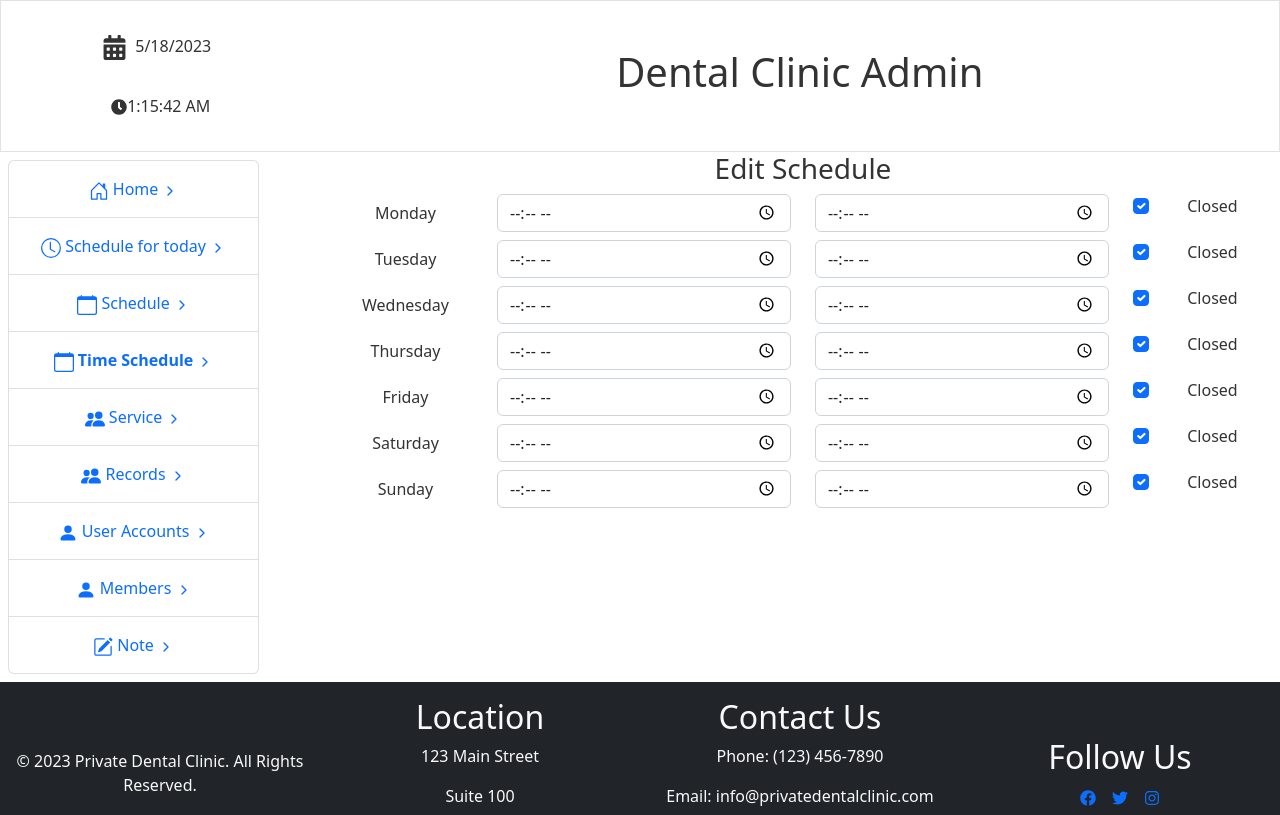
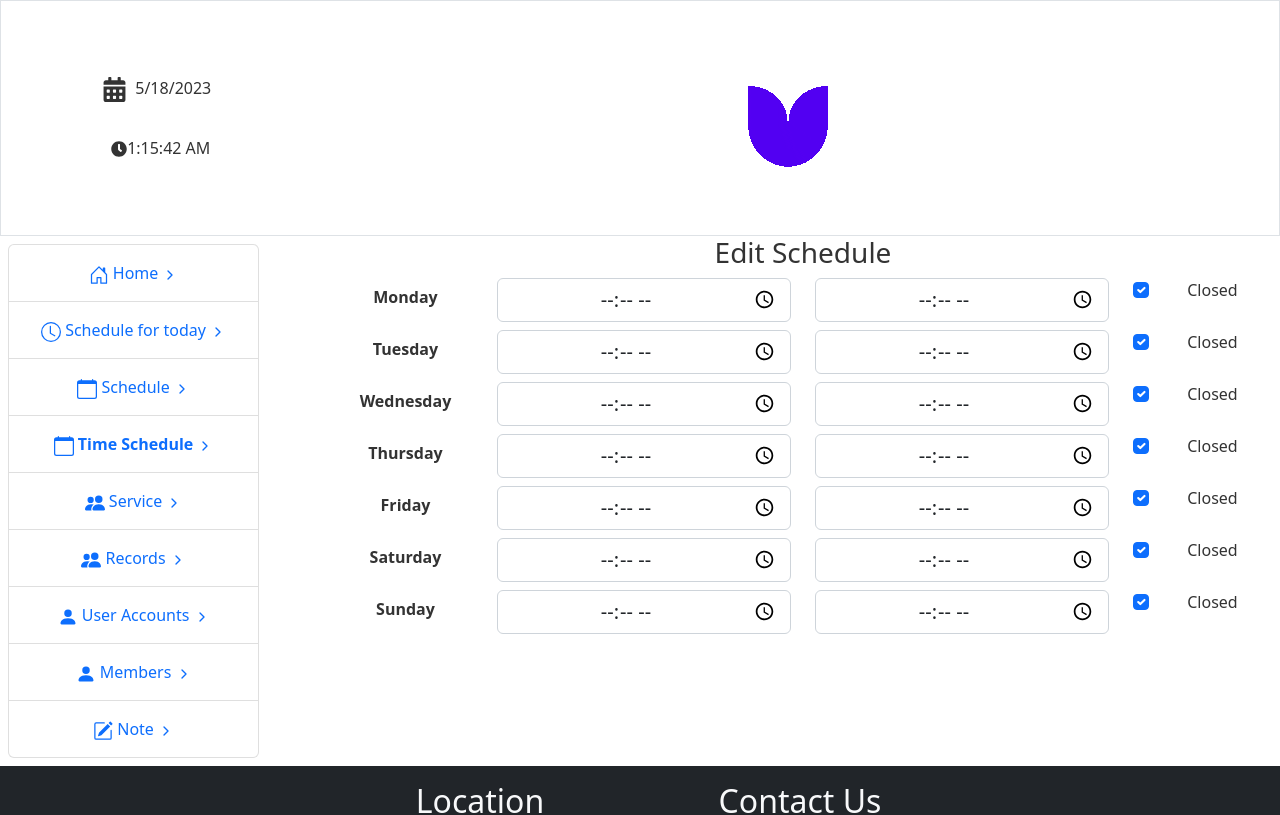
Before and after one commit to JustineLapura/Dental-Clinic-Appointment-Reservation-System, a React (Create React App) app: page /admin/time-schedule in a window 1280 px wide. Shown: the top 815 px of the page. Built offline with nearby package versions, Linux system fonts and the light colour scheme; the HTML template or start-up script is replaced by a standard one.

Commit message:
Added header logos

```diff
--- a/src/AdminPages/AdminService.jsx
+++ b/src/AdminPages/AdminService.jsx
@@ -62,7 +62,7 @@ const AdminService = () => {
                     <td>{index + 1}</td>
                     <td>{service.name}</td>
                     <td>{service.description}</td>
-                    <td>${service.price.toFixed(2)}</td>
+                    <td>P{service.price.toFixed(2)}</td>
                     <td className="text-center">
                       <Button
                         className="btn-sm"
--- a/src/AdminPages/AdminTimeSchedule.jsx
+++ b/src/AdminPages/AdminTimeSchedule.jsx
@@ -26,11 +26,12 @@ export const AdminTimeSchedule = () => {
 
               return (
                 <Form.Group className="my-2" as={Row} key={index}>
-                  <Form.Label column sm={2}>
+                  <Form.Label className='fw-bold' column sm={2}>
                     {day}
                   </Form.Label>
                   <Col sm={4}>
                     <Form.Control
+                      className='text-center fs-5'
                       type="time"
                       value={startTime}
                       onChange={(e) =>
@@ -40,6 +41,7 @@ export const AdminTimeSchedule = () => {
                   </Col>
                   <Col sm={4}>
                     <Form.Control
+                      className='text-center fs-5'
                       type="time"
                       value={endTime}
                       onChange={(e) =>
--- a/src/components/AdminHeader.jsx
+++ b/src/components/AdminHeader.jsx
@@ -1,6 +1,7 @@
 import React from "react";
 import { Container, Row, Col } from "react-bootstrap";
 import { FaCalendarAlt, FaClock } from "react-icons/fa";
+import logo from ".././images/adminlogo.gif"
 
 
 const AdminHeader = () => {
@@ -21,7 +22,7 @@ const AdminHeader = () => {
           </div>
         </Col>
         <Col className="text-right">
-          <h1>Dental Clinic Admin</h1>
+          <img src={logo} alt="admin logo" />
         </Col>
       </Row>
     </Container>
--- a/src/components/Header.jsx
+++ b/src/components/Header.jsx
@@ -3,6 +3,7 @@ import { Container, Navbar, Nav, Button } from 'react-bootstrap';
 import 'bootstrap/dist/css/bootstrap.min.css';
 import { NavLink } from "react-router-dom";
 import { RiMoonClearFill, RiSunFill } from 'react-icons/ri';
+import logo from ".././images/logo.gif"
 
 function Header() {
   const [darkMode, setDarkMode] = React.useState(false)
@@ -18,7 +19,7 @@ function Header() {
             <img
               className="rounded"
               width={150}
-              src="https://media.giphy.com/media/crLRG6Y7KMcFwPvkn5/giphy.gif"
+              src={logo}
               alt="Dental Clinic Logo"
             />
           </Navbar.Brand>
```
Also changed, not shown: src/images/adminlogo.gif (added), src/images/logo.gif (added).
